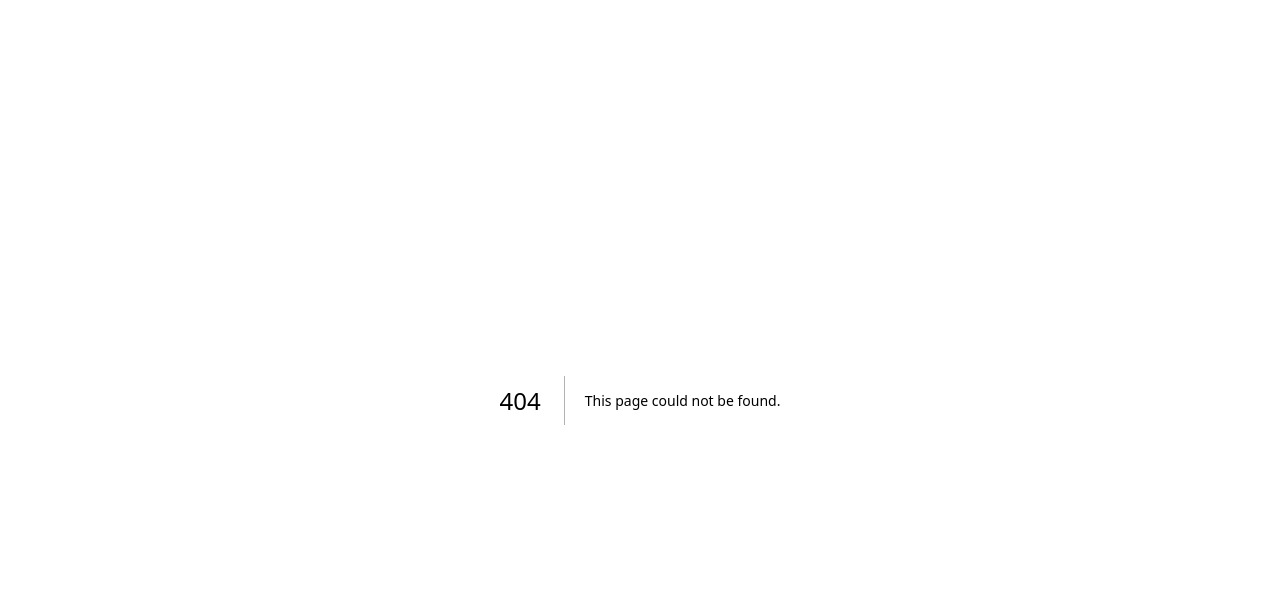
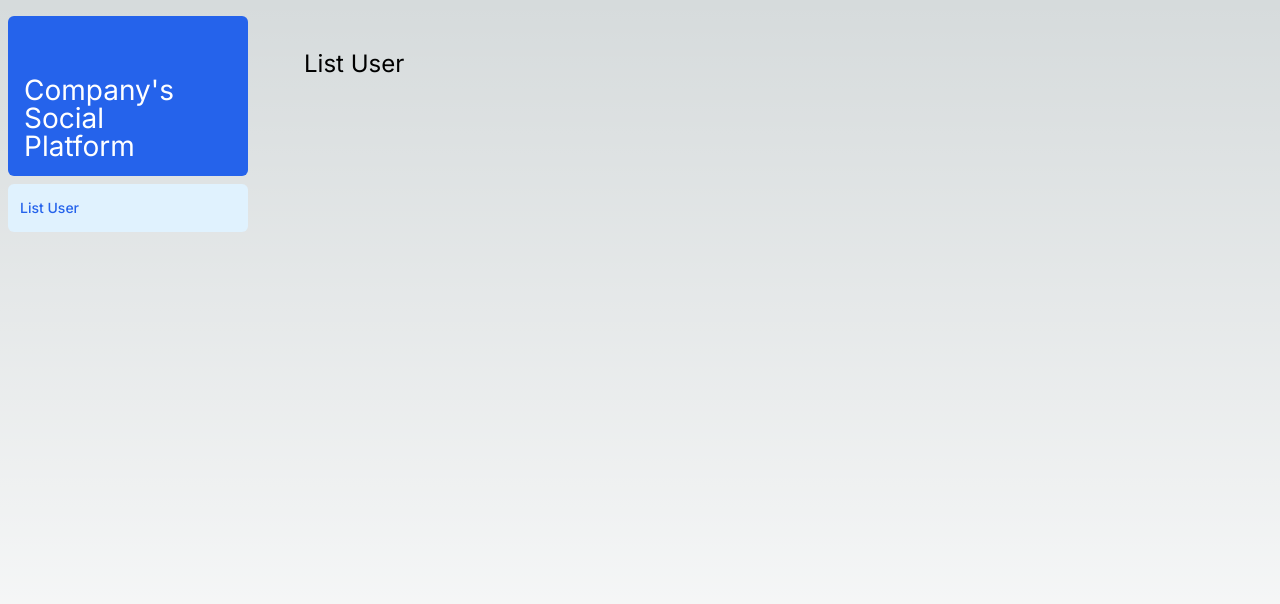
Before and after one commit to rahfathoni/social-media-dashboard, a Next.js app: page /dashboard/list-user in a window 1280 px wide. Before the commit this address had no page. Shown: the top 604 px of the page. Built offline with nearby package versions, Linux system fonts and the light colour scheme.

Commit message:
develop list-user; develop sidenav

```diff
--- /dev/null
+++ b/app/component/sidenav.js
@@ -0,0 +1,51 @@
+'use client';
+
+import { usePathname } from "next/navigation";
+import Link from "next/link";
+import clsx from "clsx";
+
+const links = [
+  {
+    name: 'List User',
+    href: '/dashboard/list-user'
+  }
+]
+
+export default function SideNav() {
+  const pathname = usePathname();
+
+  return (
+    <div className="flex h-full flex-col px-3 py-4 md:px-2">
+      <header
+        className="mb-2 flex h-20 items-end justify-start rounded-md bg-blue-600 p-4 md:h-40"
+        href="/"
+      >
+        <div className="w-32 text-white md:w-40">
+          <div
+            className='flex flex-row items-center leading-none text-white'
+          >
+            <p className="text-[28px]">Company's Social Platform</p>
+          </div>
+        </div>
+      </header>
+      <div className="flex grow flex-row space-x-2 md:flex-col md:space-x-0 md:space-y-2">
+        {links.map((link) => {
+          return (
+            <Link
+              key={link.name}
+              href={link.href}
+              className={clsx(
+                'flex h-[48px] grow items-center justify-center gap-2 rounded-md bg-gray-50 p-3 text-sm font-medium hover:bg-sky-100 hover:text-blue-600 md:flex-none md:justify-start md:p-2 md:px-3',
+                {
+                  'bg-sky-100 text-blue-600' : pathname === link.href,
+                },
+              )}
+            >
+              <p className="block">{link.name}</p>
+            </Link>
+          );
+        })}
+      </div>
+    </div>
+  )
+}
--- /dev/null
+++ b/app/dashboard/layout.js
@@ -0,0 +1,14 @@
+import SideNav from "../component/sidenav";
+
+export default function Layout({children}) {
+    return (
+        <div className="flex h-screen flex-col md:flex-row md:overflow-hidden">
+            <div className="w-full flex-none md:w-64">
+                <SideNav />
+            </div>
+            <div className="flex-grow p-6 md:overflow-y-auto md:p-12">
+                {children}
+            </div>
+        </div>
+    );
+}
--- a/app/list-user/page.js
+++ b/app/dashboard/list-user/page.js
@@ -4,12 +4,12 @@
 
 export default function Page() {
     return (
-        <div className="w-full">
+        <main className="w-full">
             <header>
                 <h1 className="text-2xl">
                     List User
                 </h1>
             </header>
-        </div>
+        </main>
     )
 }
--- a/app/page.js
+++ b/app/page.js
@@ -9,7 +9,7 @@
 
   useEffect(() => {
     const loadingStart = setTimeout(() => {
-      router.push('/list-user');
+      router.push('/dashboard/list-user');
     }, 1500);
     return () => clearTimeout(loadingStart);
   }, []);
--- a/package.json
+++ b/package.json
@@ -9,6 +9,7 @@
     "lint": "next lint"
   },
   "dependencies": {
+    "clsx": "^2.1.0",
     "next": "14.2.2",
     "react": "^18",
     "react-dom": "^18"
```
Also changed, not shown: 1 other file (tests, documents, lock files or other folders).
